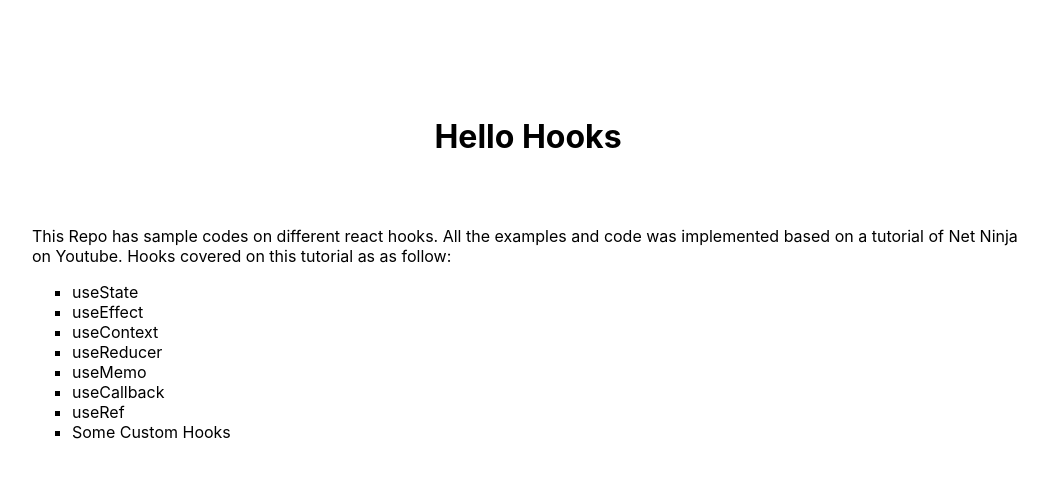
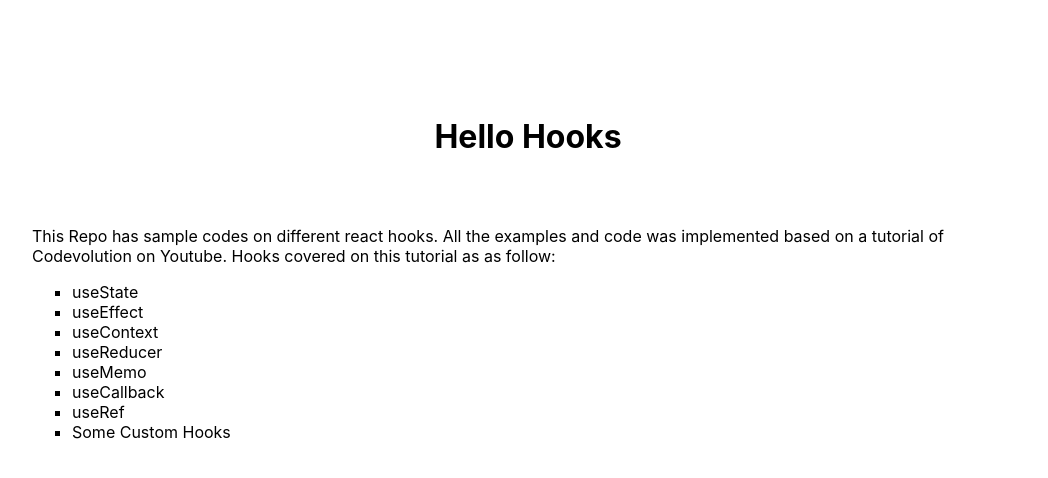
Before and after one commit to ramzizelfani/react-hooks, a React (Create React App) app: page / in a window 1280 px wide. Shown: the top 478 px of the page, without its empty margins (112-1160 px from the left). Built offline with nearby package versions, Linux system fonts and the light colour scheme.

Commit message:
Minor change

```diff
--- a/src/components/HooksTutorial.js
+++ b/src/components/HooksTutorial.js
@@ -5,7 +5,7 @@ export default function HooksTutorial() {
     <div>
       <p>
         This Repo has sample codes on different react hooks. All the examples
-        and code was implemented based on a tutorial of Net Ninja on Youtube.
+        and code was implemented based on a tutorial of Codevolution on Youtube.
         Hooks covered on this tutorial as as follow:
       </p>
       <ul>
```
Also changed, not shown: imgs/useReducer vs useState.png (added).
